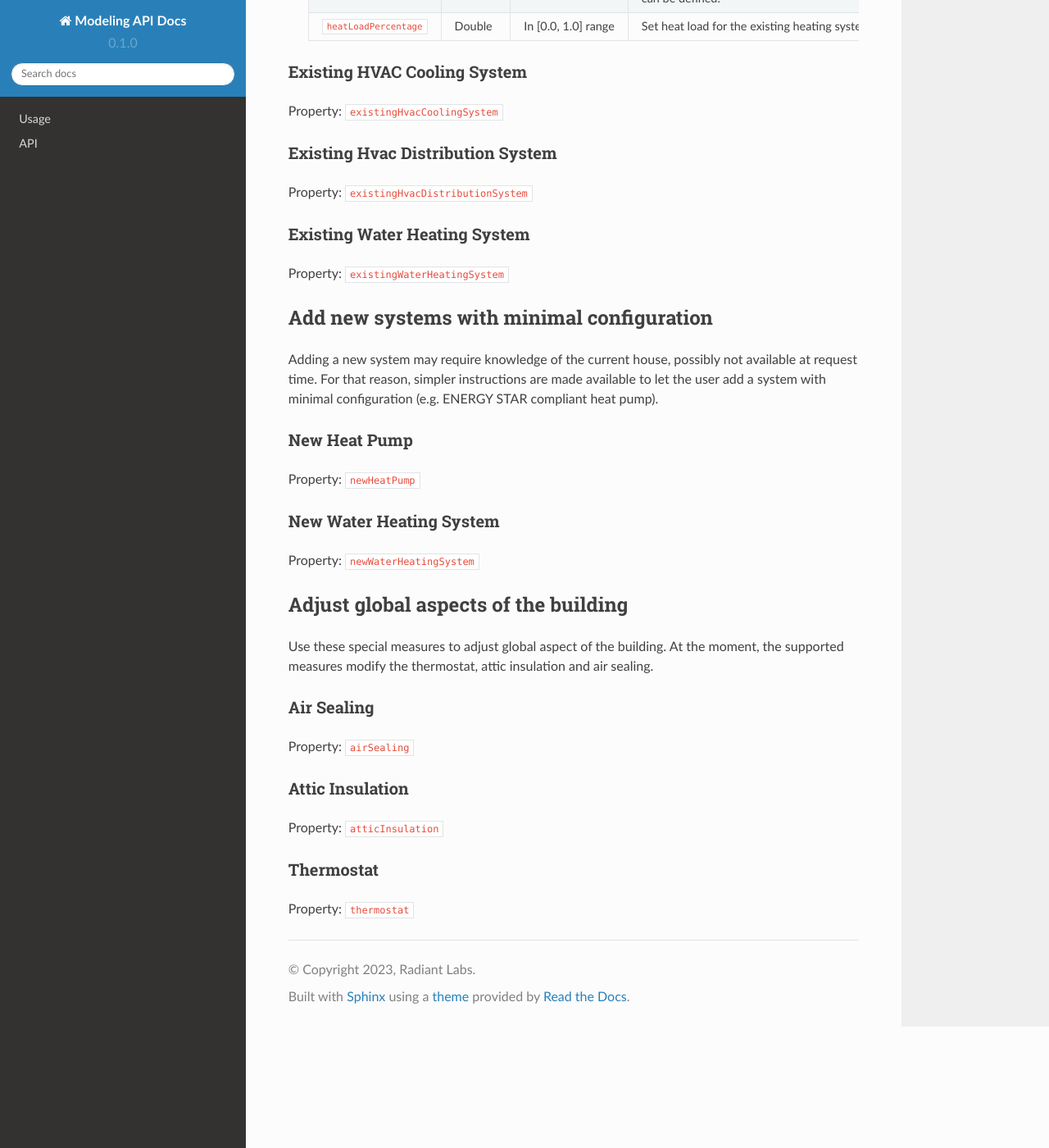
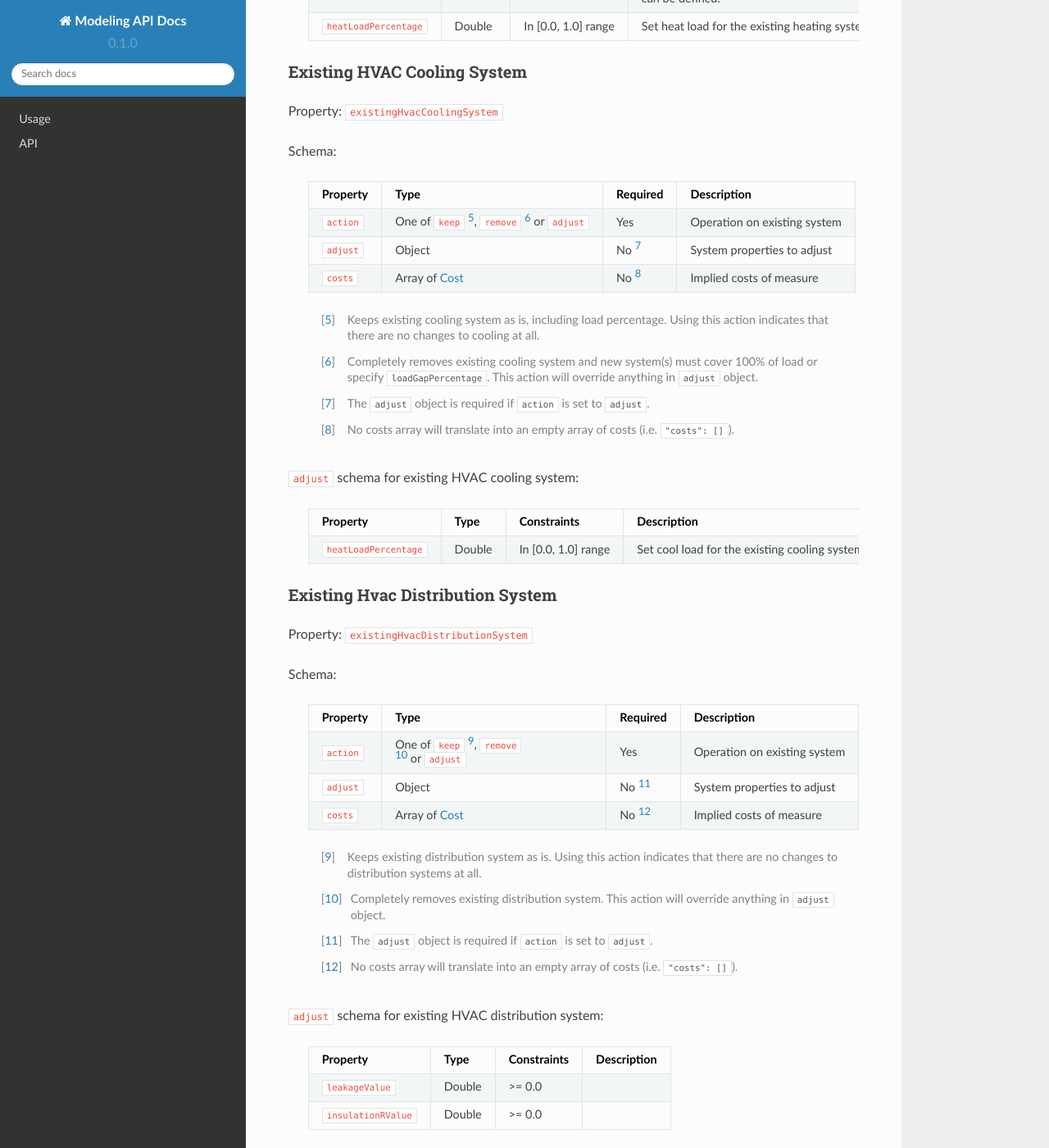
Before and after one commit to RadiantLabs/modeling-api-docs, a Sphinx documentation site: the page built from docs/source/automated_measures.rst, in a window 1280 px wide and 1400 px high, scrolled down 1118 px. Shown: the whole window at 82% size. Built offline with Sphinx 7.4.7 and the Read the Docs theme 2.0.0, drawn with Linux system fonts in a browser that asks for light colours; some of the changed text lies outside the part shown.

Commit message:
Add description for the rest of existing systems

```diff
--- a/docs/source/automated_measures.rst
+++ b/docs/source/automated_measures.rst
@@ -13,6 +13,8 @@
 systems are harder to refer to in improved building definitions and assumptions change from house to house. For that
 reason, these automated measures help modify the base building definition without much knowledge of said
 characteristics.
+
+.. _existing_hvac_heating_system:
 
 Existing HVAC Heating System
 ****************************
@@ -31,12 +33,12 @@
   ``costs``   Array of :ref:`cost`                                 No [#]_   Implied costs of measure
   ==========  ===================================================  ========  =================================
 
-  .. [#] Keeps existing heating system as is, including load percentage. Using this flag indicates that there are no changes to heating at all.
-  .. [#] Completely removes existing heating system and new system(s) must cover 100% of load or specify ``loadGapPercentage``. This property will override anything in adjust object.
+  .. [#] Keeps existing heating system as is, including load percentage. Using this action indicates that there are no changes to heating at all.
+  .. [#] Completely removes existing heating system and new system(s) must cover 100% of load or specify ``loadGapPercentage``. This action will override anything in ``adjust`` object.
   .. [#] The ``adjust`` object is required if ``action`` is set to ``adjust``.
   .. [#] No costs array will translate into an empty array of costs (i.e. ``"costs": []``).
 
-``adjust`` schema:
+``adjust`` schema for existing HVAC heating system:
 
   ======================  =======  ===================  ==============================================
   Property                Type     Constraints          Description
@@ -45,20 +47,98 @@
   ``heatLoadPercentage``  Double   In [0.0, 1.0] range  Set heat load for the existing heating system.
   ======================  =======  ===================  ==============================================
 
+.. _existing_hvac_cooling_system:
+
 Existing HVAC Cooling System
 ****************************
 
 Property: ``existingHvacCoolingSystem``
+
+Schema:
+
+  ==========  ===================================================  ========  =================================
+  Property    Type                                                 Required  Description
+  ==========  ===================================================  ========  =================================
+  ``action``  One of ``keep`` [#]_, ``remove`` [#]_ or ``adjust``  Yes       Operation on existing system
+  ``adjust``  Object                                               No [#]_   System properties to adjust
+  ``costs``   Array of :ref:`cost`                                 No [#]_   Implied costs of measure
+  ==========  ===================================================  ========  =================================
+
+  .. [#] Keeps existing cooling system as is, including load percentage. Using this action indicates that there are no changes to cooling at all.
+  .. [#] Completely removes existing cooling system and new system(s) must cover 100% of load or specify ``loadGapPercentage``. This action will override anything in ``adjust`` object.
+  .. [#] The ``adjust`` object is required if ``action`` is set to ``adjust``.
+  .. [#] No costs array will translate into an empty array of costs (i.e. ``"costs": []``).
+
+``adjust`` schema for existing HVAC cooling system:
+
+  ======================  =======  ===================  ==============================================
+  Property                Type     Constraints          Description
+  ======================  =======  ===================  ==============================================
+  ``heatLoadPercentage``  Double   In [0.0, 1.0] range  Set cool load for the existing cooling system.
+  ======================  =======  ===================  ==============================================
+
+.. _existing_hvac_distribution_system:
 
 Existing Hvac Distribution System
 *********************************
 
 Property: ``existingHvacDistributionSystem``
 
+Schema:
+
+  ==========  ===================================================  ========  =================================
+  Property    Type                                                 Required  Description
+  ==========  ===================================================  ========  =================================
+  ``action``  One of ``keep`` [#]_, ``remove`` [#]_ or ``adjust``  Yes       Operation on existing system
+  ``adjust``  Object                                               No [#]_   System properties to adjust
+  ``costs``   Array of :ref:`cost`                                 No [#]_   Implied costs of measure
+  ==========  ===================================================  ========  =================================
+
+  .. [#] Keeps existing distribution system as is. Using this action indicates that there are no changes to distribution systems at all.
+  .. [#] Completely removes existing distribution system. This action will override anything in ``adjust`` object.
+  .. [#] The ``adjust`` object is required if ``action`` is set to ``adjust``.
+  .. [#] No costs array will translate into an empty array of costs (i.e. ``"costs": []``).
+
+``adjust`` schema for existing HVAC distribution system:
+
+  ====================  =======  ===========  ==============================================
+  Property              Type     Constraints  Description
+  ====================  =======  ===========  ==============================================
+  ``leakageValue``      Double   >= 0.0
+  ``insulationRValue``  Double   >= 0.0
+  ====================  =======  ===========  ==============================================
+
+  Values can be defined and will only be applied if applicable. For example, if there isn't ``airDistribution``, then ``leakageValue`` won't be applied.
+
+.. _existing_water_heating_system:
+
 Existing Water Heating System
 *****************************
 
 Property: ``existingWaterHeatingSystem``
+
+Schema:
+
+  ==========  ===================================================  ========  =================================
+  Property    Type                                                 Required  Description
+  ==========  ===================================================  ========  =================================
+  ``action``  One of ``keep`` [#]_, ``remove`` [#]_ or ``adjust``  Yes       Operation on existing system
+  ``adjust``  Object                                               No [#]_   System properties to adjust
+  ``costs``   Array of :ref:`cost`                                 No [#]_   Implied costs of measure
+  ==========  ===================================================  ========  =================================
+
+  .. [#] Keeps existing water heating system as is, including load percentage. Using this action indicates that there are no changes to water heating systems at all.
+  .. [#] Completely removes existing water heating system and new system(s) must cover 100% of load. This action will override anything in ``adjust`` object.
+  .. [#] The ``adjust`` object is required if ``action`` is set to ``adjust``.
+  .. [#] No costs array will translate into an empty array of costs (i.e. ``"costs": []``).
+
+``adjust`` schema for existing water heating system:
+
+  =====================  =======  ===================  ==============================================
+  Property               Type     Constraints          Description
+  =====================  =======  ===================  ==============================================
+  ``dhwLoadPercentage``  Double   In [0.0, 1.0] range  Set domestic hot water load for the existing water heating system.
+  =====================  =======  ===================  ==============================================
 
 Add new systems with minimal configuration
 ------------------------------------------
```
Also changed, not shown: 1 other file.
